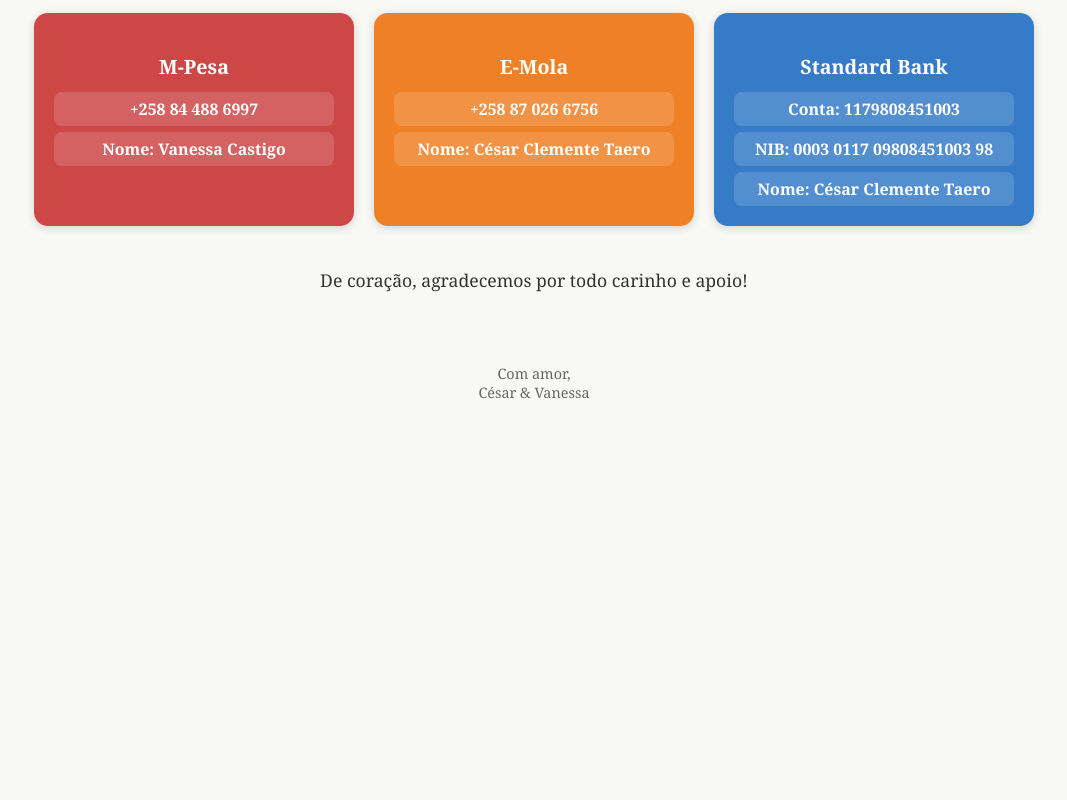
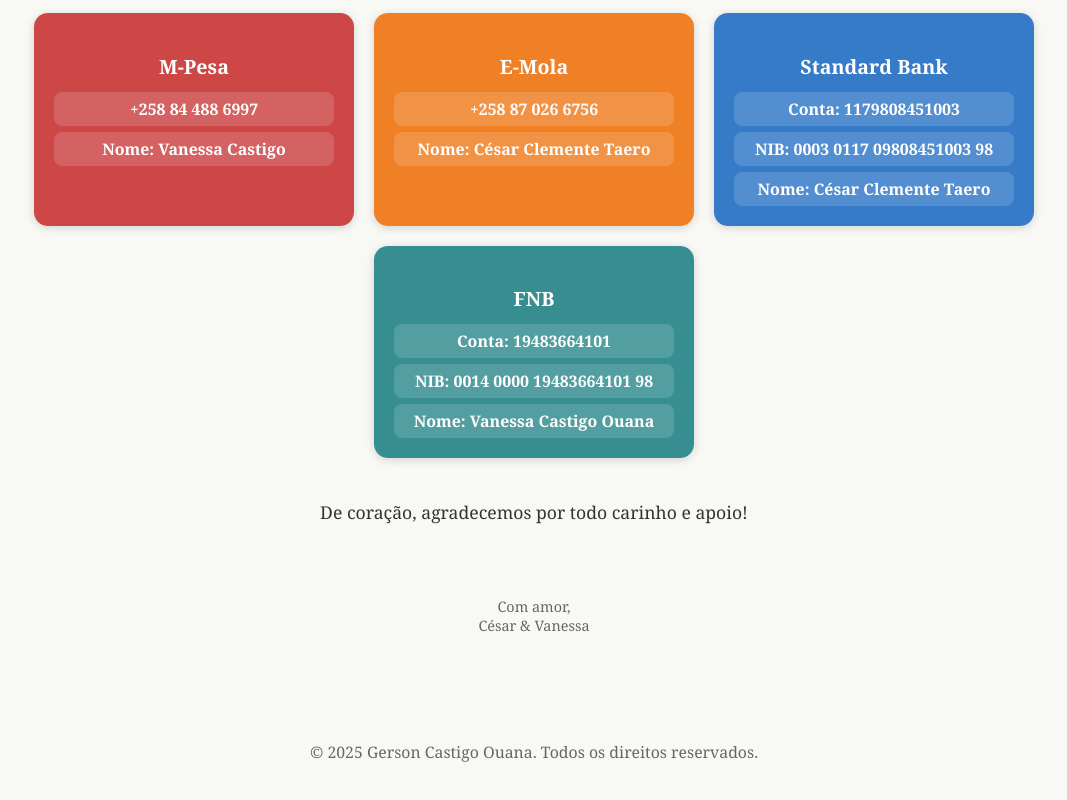
Before and after one commit to gersoncouana9806-ui/comonospresentear, a plain HTML site: page index.html in a window 1280 px wide. Shown: the part 324-1124 px from the top of the page, without its empty margins (106-1173 px from the left). Before the commit the page ends 800 px from the top, so only its background shows below. Drawn offline with Linux system fonts and the light colour scheme.

Commit message:
index.html

```diff
--- a/index.html
+++ b/index.html
@@ -102,6 +102,7 @@
     .mpesa { background: rgba(198,40,40,0.85); }       /* Vermelho translúcido */
     .emola { background: rgba(239,108,0,0.85); }       /* Laranja translúcido */
     .standard { background: rgba(21,101,192,0.85); }   /* Azul translúcido */
+    .fnb { background: rgba(21, 124, 126, 0.85); }
 
     footer {
       margin-top: 50px;
@@ -151,6 +152,15 @@
           <span>Nome: César Clemente Taero</span>
         </div>
       </div>
+
+      <div class="conta fnb">
+        <h3>FNB</h3>
+        <div class="linha">
+          <span>Conta: 19483664101</span>
+          <span>NIB: 0014 0000 19483664101 98</span>
+          <span>Nome: Vanessa Castigo Ouana</span>
+        </div>
+      </div>
     </div>
 
     <p>De coração, agradecemos por todo carinho e apoio!</p>
@@ -160,5 +170,14 @@
     Com amor, <br>
     César & Vanessa
   </footer>
+
+  <footer>
+  <p>&copy; <span id="ano"></span> Gerson Castigo Ouana. Todos os direitos reservados.</p>
+
+  <script>
+    document.getElementById("ano").textContent = new Date().getFullYear();
+  </script>
+</footer>
+
 </body>
 </html>
```
